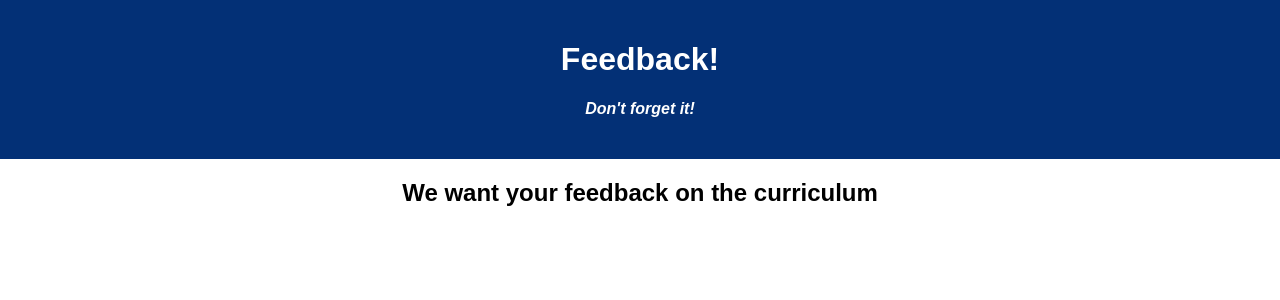
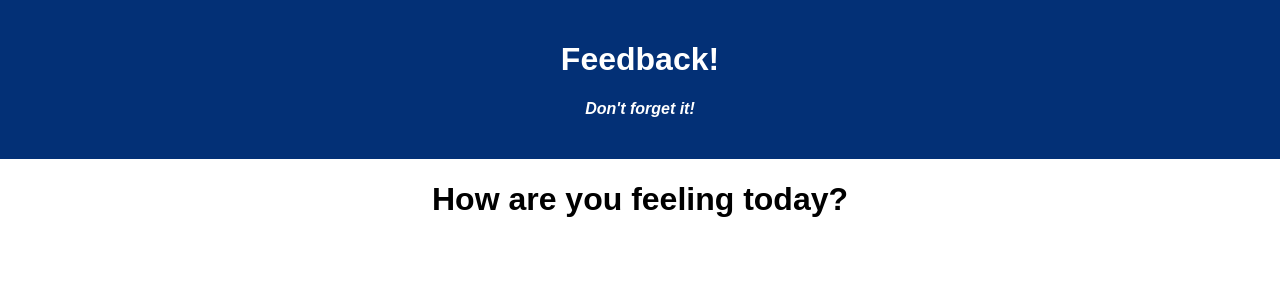
Before and after one commit to dremanchan/redux-feedback-loop, a React (Create React App) app: page / in a window 1280 px wide. Shown: the top 300 px of the page. Built offline with nearby package versions, Linux system fonts and the light colour scheme.

Commit message:
routes added to app.jsx.

```diff
--- a/src/components/App/App.jsx
+++ b/src/components/App/App.jsx
@@ -1,18 +1,49 @@
-import React from 'react';
-import axios from 'axios';
-import './App.css';
+import React from "react";
+import axios from "axios";
+import {
+  HashRouter as Router,
+  Route,
+  Link,
+  useHistory,
+} from "react-router-dom";
+import "./App.css";
+
+// Different pages
+import FeelingPage from "../FeelingPage/FeelingPage";
+import UnderstandingPage from "../UnderstandingPage/UnderstandingPage";
+import SupportedPage from "../SupportedPage/SupportedPage";
+import CommentPage from "../CommentPage/CommentPage";
+import ReviewPage from "../ReviewPage/ReviewPage";
 
 function App() {
-
   return (
-    <div className='App'>
-      <header className='App-header'>
-        <h1 className='App-title'>Feedback!</h1>
+    <div className="App">
+      <header className="App-header">
+        <h1 className="App-title">Feedback!</h1>
         <h4>Don't forget it!</h4>
       </header>
-      <body>
-        <h2>We want your feedback on the curriculum</h2>
-      </body>
+
+      <Router>
+        <Route path="/" exact>
+          <FeelingPage />
+        </Route>
+
+        <Route path="/understanding" exact>
+          <UnderstandingPage />
+        </Route>
+
+        <Route path="/support" exact>
+          <SupportedPage />
+        </Route>
+
+        <Route path="/comment" exact>
+          <CommentPage />
+        </Route>
+
+        <Route path="/review" exact>
+          <ReviewPage />
+        </Route>
+      </Router>
     </div>
   );
 }
```
Also changed, not shown: src/components/FeelingPage/FeelingPage.css (added), src/components/FeelingPage/FeelingPage.jsx (renamed from src/components/FeelingPage.jsx/FeelingPage.jsx).
